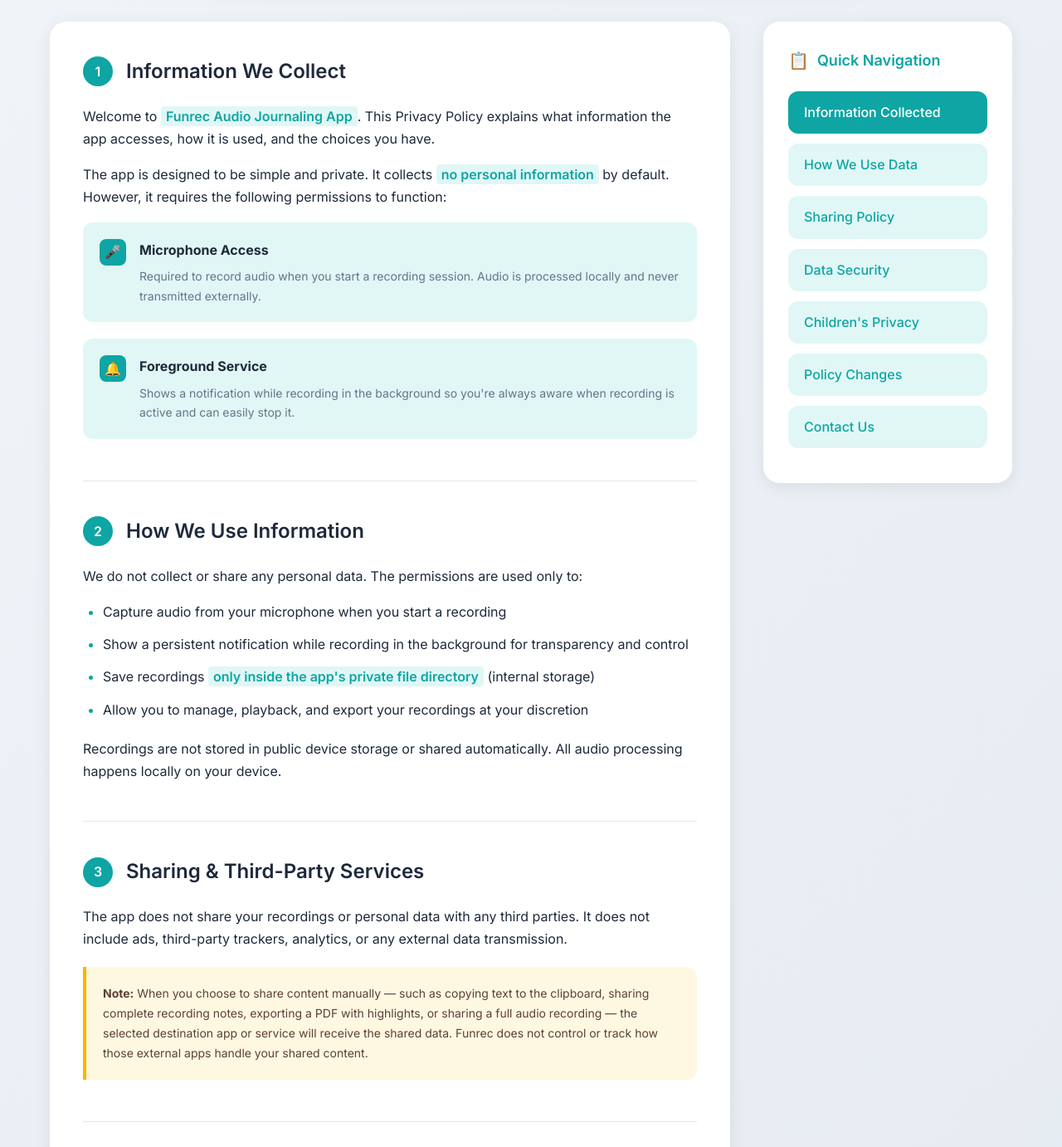
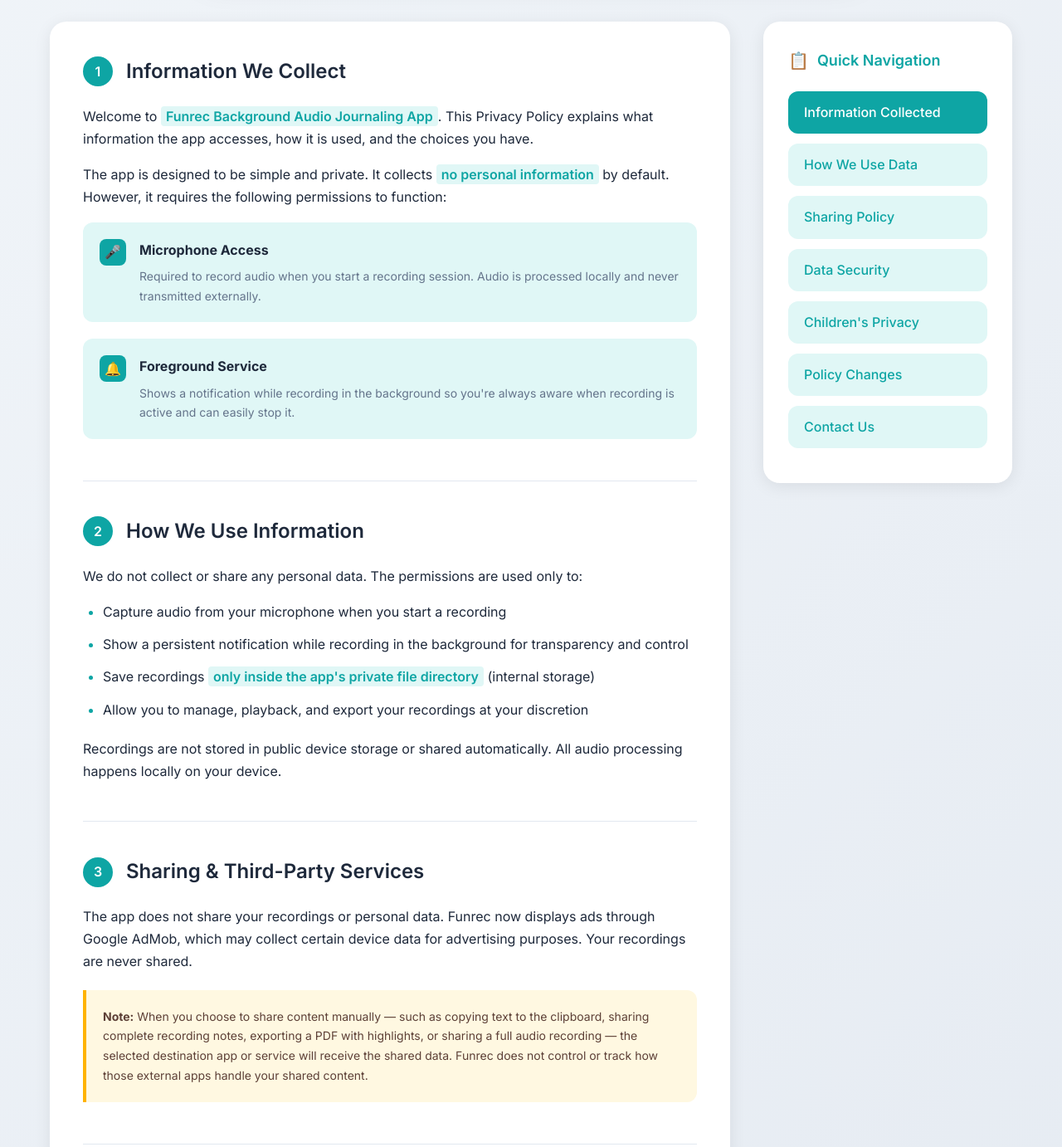
Before and after one commit to codewithbilalahmad/funrec-privacy-policy, a plain HTML site: page index.html in a window 1280 px wide. Shown: the part 460-1842 px from the top of the page at 83% size. Drawn offline with Linux system fonts and the light colour scheme.

Commit message:
Update index.html

```diff
--- a/index.html
+++ b/index.html
@@ -497,7 +497,7 @@
                         <div class="section-number">1</div>
                         <h2>Information We Collect</h2>
                     </div>
-                    <p>Welcome to <span class="highlight">Funrec Audio Journaling App</span>. This Privacy Policy explains what information the app accesses, how it is used, and the choices you have.</p>
+                    <p>Welcome to <span class="highlight">Funrec Background Audio Journaling App</span>. This Privacy Policy explains what information the app accesses, how it is used, and the choices you have.</p>
                     <p>The app is designed to be simple and private. It collects <span class="highlight">no personal information</span> by default. However, it requires the following permissions to function:</p>
 
                     <div class="permission-item">
@@ -537,7 +537,7 @@
                         <div class="section-number">3</div>
                         <h2>Sharing & Third-Party Services</h2>
                     </div>
-                    <p>The app does not share your recordings or personal data with any third parties. It does not include ads, third-party trackers, analytics, or any external data transmission.</p>
+                    <p>The app does not share your recordings or personal data. Funrec now displays ads through Google AdMob, which may collect certain device data for advertising purposes. Your recordings are never shared.</p>
 
                     <div class="note-box">
                         <p><strong>Note:</strong> When you choose to share content manually — such as copying text to the clipboard, sharing complete recording notes, exporting a PDF with highlights, or sharing a full audio recording — the selected destination app or service will receive the shared data.
@@ -605,8 +605,8 @@
         </div>
 
         <div class="footer">
-            <p>Funrec Audio Journaling App — Built with care for your privacy</p>
-            <p>Last updated: <strong>01-11-2025</strong></p>
+            <p>Funrec Background Audio Journaling App — Built with care for your privacy</p>
+            <p>Last updated: <strong>22-11-2025</strong></p>
         </div>
     </div>
 
```
